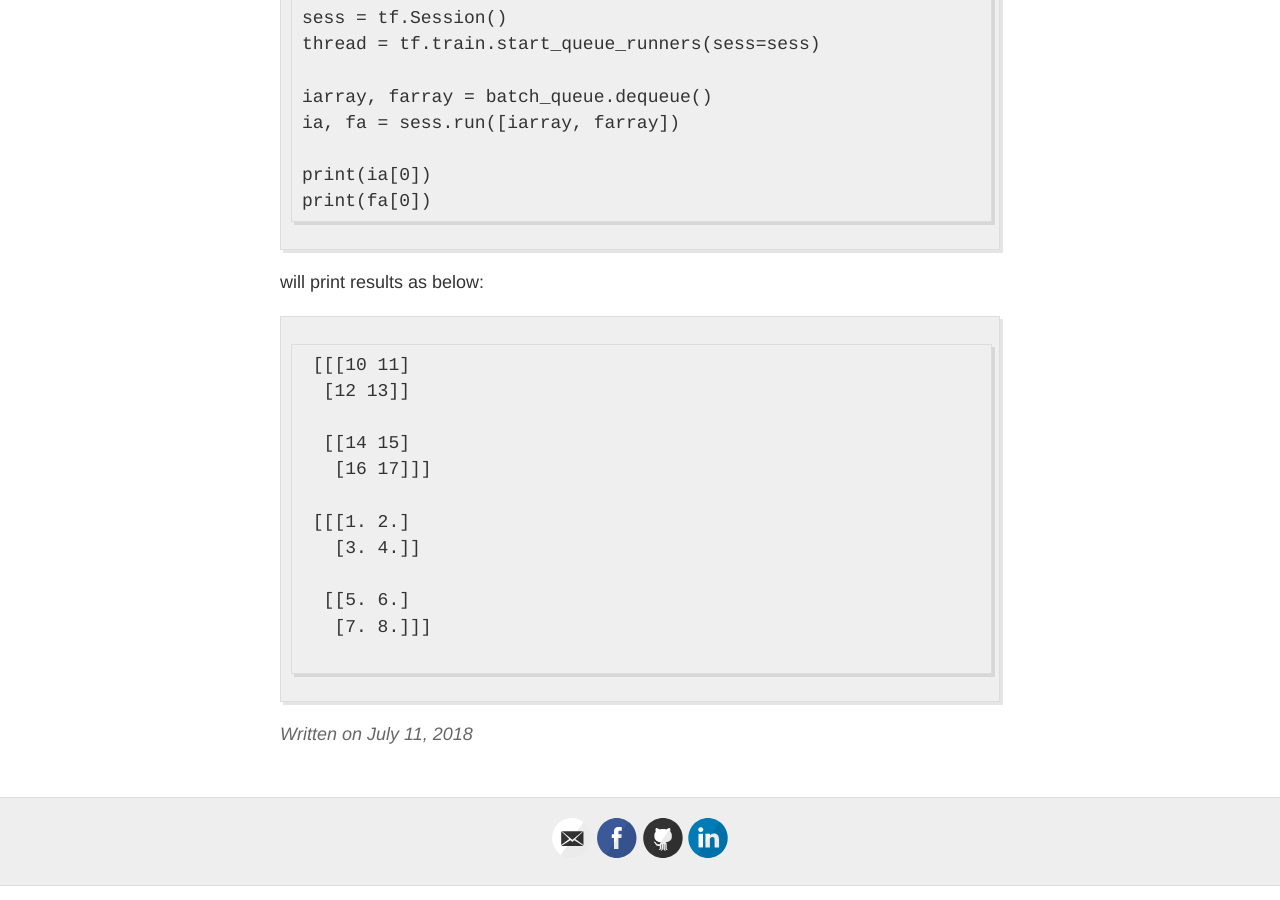
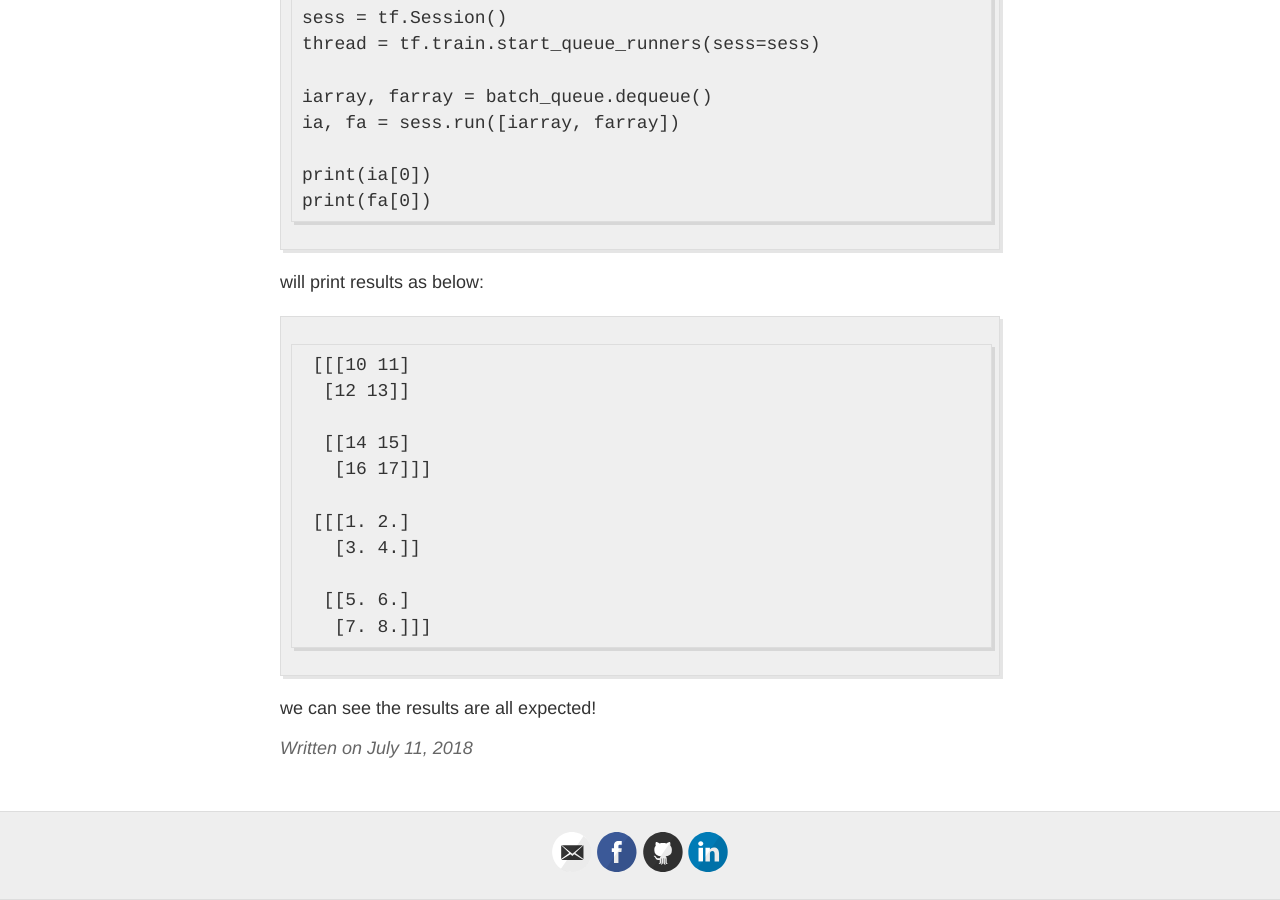
Before and after one commit to changkaizhao/changkaizhao.github.io, a Jekyll site: the page built from _posts/2018-7-11-How-to-save-numpy-array-to-tfrecord-and-load-by-TFSlim-dataset-pipeline?.md, in a window 1280 px wide and 900 px high, scrolled down 3159 px. Built offline with Jekyll 4.4.1, drawn with Linux system fonts in a browser that asks for light colours; formulas are drawn with MathJax 3; comment, search, counter and statistics services are not loaded.

Commit message:
add post SLIM tfrecord read numpy array

````diff
--- a/_posts/2018-7-11-How-to-save-numpy-array-to-tfrecord-and-load-by-TFSlim-dataset-pipeline?.md
+++ b/_posts/2018-7-11-How-to-save-numpy-array-to-tfrecord-and-load-by-TFSlim-dataset-pipeline?.md
@@ -59,9 +59,11 @@
 
 writer.write(example.SerializeToString())
 ```
+
 ## Load data from tfrecord via TFSlim data pipeline
 
 **loaddatafromtfrecord.py**
+
 
 ```
 #Load data from TFRecord via TFSlim data pipeline
@@ -133,5 +135,6 @@
 
   [[5. 6.]
    [7. 8.]]]
+ ```
 
-```
+ we can see the results are all expected!
````
